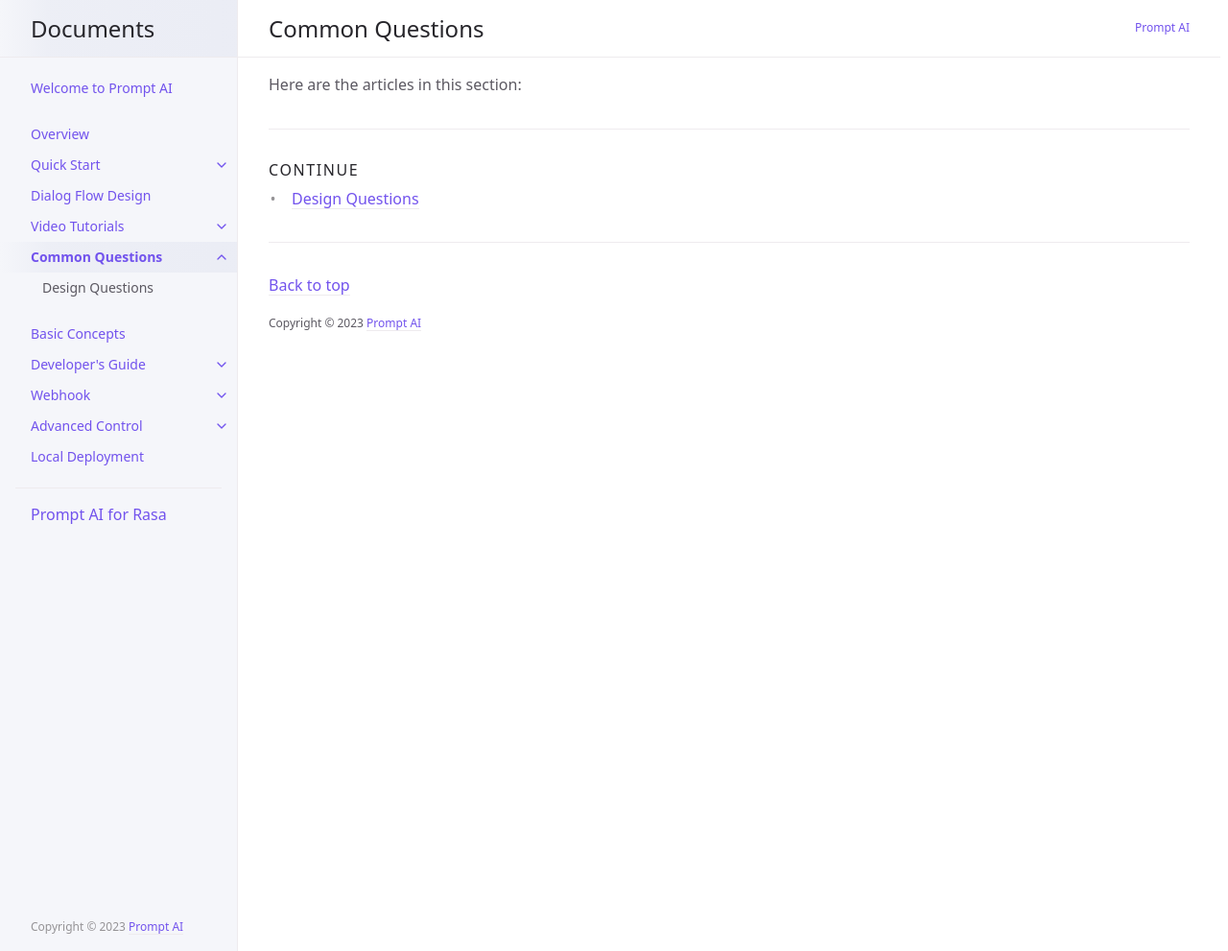
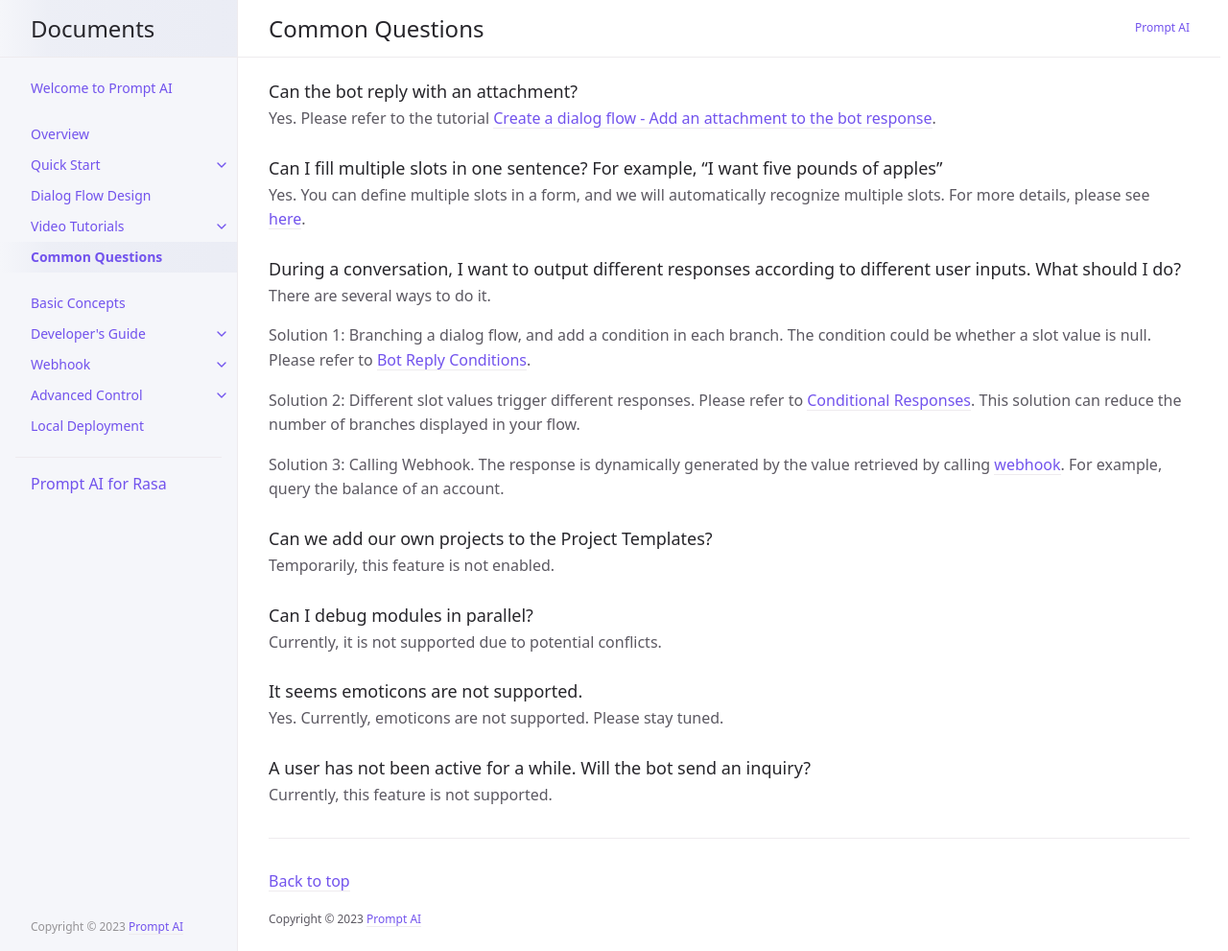
Before and after one commit to ws-cd/ws-cd.github.io, a Jekyll site: the page built from docs/common_questions/index.md, in a window 1280 px wide and 991 px high. Shown: the whole window at 96% size. Built offline with Jekyll 4.4.1, drawn with Linux system fonts in a browser that asks for light colours.

Commit message:
1、move design question to Common questions

```diff
--- a/docs/common_questions/index.md
+++ b/docs/common_questions/index.md
@@ -3,6 +3,32 @@ layout: en
 title: Common Questions
 nav_order: 6
 spliter: true
-has_children: true
+has_children: false
 ---
-Here are the articles in this section:
+
+### Can the bot reply with an attachment?
+Yes. Please refer to the tutorial [Create a dialog flow - Add an attachment to the bot response](/docs/tutorial/flow/).
+
+### Can I fill multiple slots in one sentence? For example, "I want five pounds of apples"
+Yes. You can define multiple slots in a form, and we will automatically recognize multiple slots. For more details, please see [here](/docs/tutorial/form/).
+
+### During a conversation, I want to output different responses according to different user inputs. What should I do?
+There are several ways to do it.
+
+Solution 1: Branching a dialog flow, and add a condition in each branch.  The condition could be whether a slot value is null. Please refer to [Bot Reply Conditions](/docs/advance_control/reply_conditions/).
+
+Solution 2: Different slot values trigger different responses. Please refer to [Conditional Responses](/docs/advance_control/conditional_response/).  This solution can reduce the number of branches displayed in your flow.
+
+Solution 3: Calling Webhook. The response is dynamically generated by the value retrieved by calling [webhook](/docs/webhook/01-webhook/). For example, query the balance of an account.
+
+### Can we add our own projects to the Project Templates?
+Temporarily, this feature is not enabled.
+
+### Can I debug modules in parallel?
+Currently, it is not supported due to potential conflicts.
+
+### It seems emoticons are not supported.
+Yes. Currently, emoticons are not supported. Please stay tuned.
+
+### A user has not been active for a while. Will the bot send an inquiry?
+Currently, this feature is not supported.
```
Also changed, not shown: docs/common_questions/design_questions.md (deleted, +0 -33 lines).
